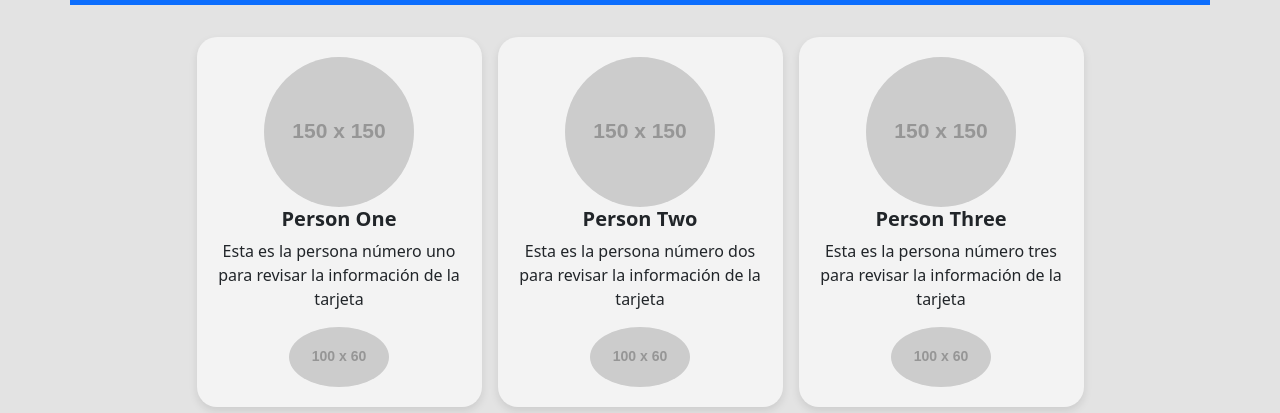
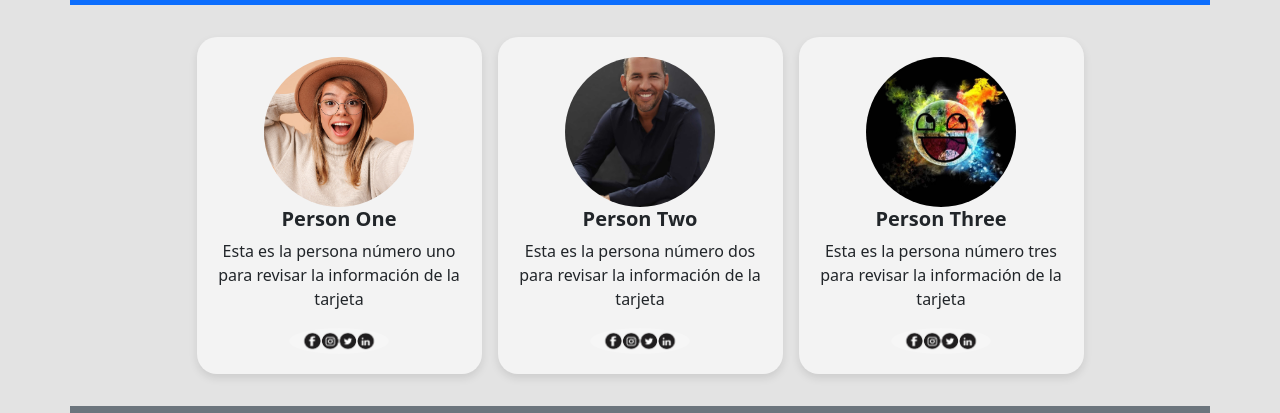
Before and after one commit to yori7v7/graf-app-bootstrap, a website: page 2do seguimiento/graf-app-bootstrap/index.html in a window 1280 px wide. Shown: the part 107-520 px from the top of the page. Drawn offline with nearby package versions, Linux system fonts and the light colour scheme; the site is published under a folder, as on GitHub Pages, so addresses that start at the root find nothing; placeholder pictures from the web are drawn by us.

Commit message:
Commit final

```diff
--- a/2do seguimiento/graf-app-bootstrap/index.html
+++ b/2do seguimiento/graf-app-bootstrap/index.html
@@ -44,31 +44,31 @@
         <div class="row justify-content-center mt-4">
             <!-- Tarjeta 1 -->
             <div class="col-md-3 profile-card text-center m-2">
-                <img src="/graf-app-bootstrap/assets/img/usuario1.jpg" alt="Person One" onerror="this.onerror=null; this.src='https://via.placeholder.com/150';">
+                <img src="assets/img/usuario1.jpg" alt="Person One" onerror="this.onerror=null; this.src='https://via.placeholder.com/150';">
                 <h5>Person One</h5>
                 <p>Esta es la persona número uno para revisar la información de la tarjeta</p>
                 <div class="social-images">
-                    <img src="/graf-app-bootstrap/assets/img/redes.jpg" alt="Social Media" onerror="this.onerror=null; this.src='https://via.placeholder.com/100x60';">
+                    <img src="assets/img/redes.jpg" alt="Social Media" onerror="this.onerror=null; this.src='https://via.placeholder.com/100x60';">
                 </div>
             </div>
 
             <!-- Tarjeta 2 -->
             <div class="col-md-3 profile-card text-center m-2">
-                <img src="/graf-app-bootstrap/assets/img/usuario2.jpg" alt="Person Two" onerror="this.onerror=null; this.src='https://via.placeholder.com/150';">
+                <img src="assets/img/usuario2.jpg" alt="Person Two" onerror="this.onerror=null; this.src='https://via.placeholder.com/150';">
                 <h5>Person Two</h5>
                 <p>Esta es la persona número dos para revisar la información de la tarjeta</p>
                 <div class="social-images">
-                    <img src="/graf-app-bootstrap/assets/img/redes.jpg" alt="Social Media" onerror="this.onerror=null; this.src='https://via.placeholder.com/100x60';">
+                    <img src="assets/img/redes.jpg" alt="Social Media" onerror="this.onerror=null; this.src='https://via.placeholder.com/100x60';">
                 </div>
             </div>
 
             <!-- Tarjeta 3 -->
             <div class="col-md-3 profile-card text-center m-2">
-                <img src="/graf-app-bootstrap/assets/img/usuario3.jpg" alt="Person Three" onerror="this.onerror=null; this.src='https://via.placeholder.com/150';">
+                <img src="assets/img/usuario3.jpg" alt="Person Three" onerror="this.onerror=null; this.src='https://via.placeholder.com/150';">
                 <h5>Person Three</h5>
                 <p>Esta es la persona número tres para revisar la información de la tarjeta</p>
                 <div class="social-images">
-                    <img src="/graf-app-bootstrap/assets/img/redes.jpg" alt="Social Media" onerror="this.onerror=null; this.src='https://via.placeholder.com/100x60';">
+                    <img src="assets/img/redes.jpg" alt="Social Media" onerror="this.onerror=null; this.src='https://via.placeholder.com/100x60';">
                 </div>
             </div>
         </div>
```
